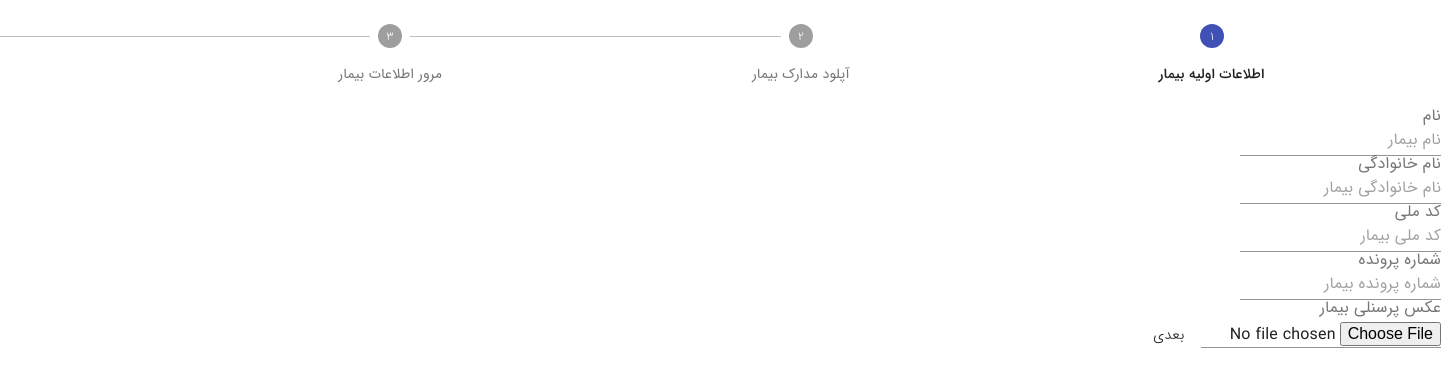
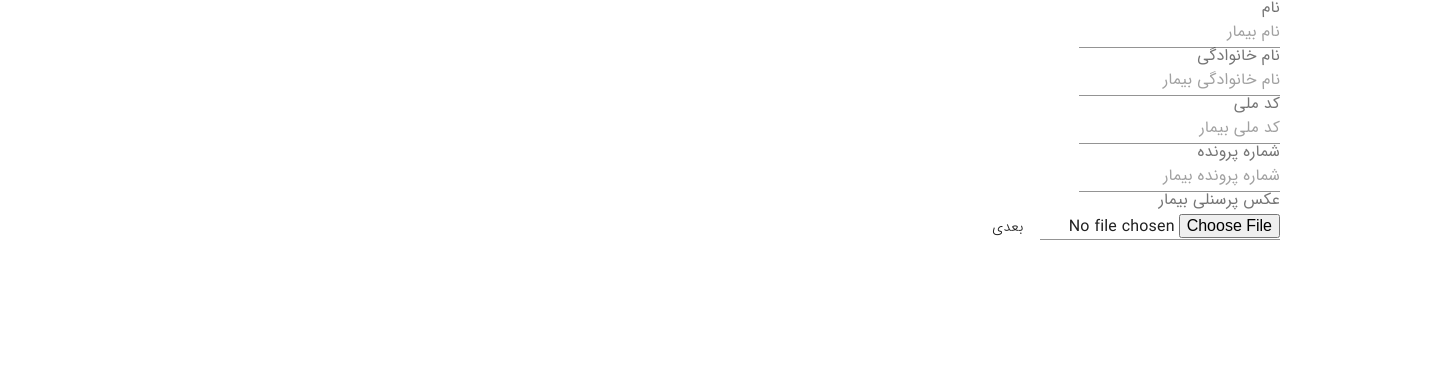
Before and after one commit to xdadev37/Saman-Tabesh-Patient-Automation, a React (Create React App) app: page / in a window 1280 px wide. Shown: the top 384 px of the page, 1441 px wide, since content can reach past the window. Built offline with nearby package versions, Linux system fonts and the light colour scheme; what jss-rtl would draw is missing.

Commit message:
encapsulating Forms ...

```diff
--- a/src/Pages/AddPatientPage/AddPatientPage.tsx
+++ b/src/Pages/AddPatientPage/AddPatientPage.tsx
@@ -1,140 +1,129 @@
-import { FC, useState, Fragment } from "react";
+import { FC, ChangeEvent, KeyboardEvent, Fragment } from "react";
+import { InputLabel, Input, Typography, Button } from "@material-ui/core";
+import { Alert } from "@material-ui/lab";
+import { useForm } from "react-hook-form";
+import { useAppDispatch, useAppSelector } from "../../Redux/hook";
+import { dataArrayRequiredName } from "./dataArray";
 import {
-  Button,
-  Typography,
-  Step,
-  Stepper,
-  StepLabel,
-} from "@material-ui/core";
-import { useAppSelector } from "../../Redux/hook";
-import {
+  setNationalId,
+  setFileNumber,
+  setAvatar,
   selectRequiredField,
-  selectOptionalField,
 } from "../../Redux/Slicer/patientInfoSlice";
-import RequiredFields from "./FormFields/RequiredFields/requiredFields";
-import OptionalFields from "./FormFields/OptionalFields/optionalFields";
 import axios from "axios";
+import NameFields from "./FormFields/RequiredFields/nameFields";
 
-const getSteps = () => [
-  "اطلاعات اولیه بیمار",
-  "آپلود مدارک بیمار",
-  "مرور اطلاعات بیمار",
-];
+const RequiredFields: FC = () => {
+  const dispatch = useAppDispatch();
+  const requiredField = useAppSelector(selectRequiredField);
+  const {
+    register,
+    watch,
+    formState: { errors },
+    handleSubmit,
+  } = useForm();
 
-const AddPatientPage: FC = () => {
-  const requiredField = useAppSelector(selectRequiredField);
-  const optionalField = useAppSelector(selectOptionalField);
-  const [activeStep, setActiveStep] = useState(0);
-  const [skipped, setSkipped] = useState(new Set<number>());
-  const steps = getSteps();
-
-  const isStepOptional = (step: number) => {
-    return step === 1;
-  };
-
-  const isStepSkipped = (step: number) => {
-    return skipped.has(step);
-  };
-
-  const handleNext = () => {
-    let newSkipped = skipped;
-    if (isStepSkipped(activeStep)) {
-      newSkipped = new Set(newSkipped.values());
-      newSkipped.delete(activeStep);
-    }
-
-    setActiveStep((prevActiveStep) => prevActiveStep + 1);
-    setSkipped(newSkipped);
-  };
-
-  const getStepContent = (step: number) => {
-    switch (step) {
-      case 0:
-        return <RequiredFields handleNext={handleNext} />;
-      case 1:
-        return <OptionalFields />;
-      case 2:
-        return <p>sss</p>;
-      default:
-        return <RequiredFields handleNext={handleNext} />;
+  const numberType = (event: KeyboardEvent) => {
+    if (event.which < 47 || event.which > 58) {
+      event.preventDefault();
     }
   };
 
-  const handleSkip = () => {
-    if (!isStepOptional(activeStep)) {
-      throw new Error("پر کردن فیلد ها الزامی است!");
-    }
+  const submit = async () => {
+    let axiosPromise = new Promise((sent, rejected) => {
+      axios
+        .post("http://localhost:3000/api/requiredForm", {
+          Name: requiredField.Name,
+          FamilyName: requiredField.FamilyName,
+          NationalId: requiredField.NationalId,
+          FileNumber: requiredField.FileNumber,
+          Avatar: requiredField.Avatar,
+        })
+        .then((res) => {
+          console.log(res);
+          if ((res.status = 201)) {
+            // sent();
+          } else {
+            sent(console.log("Error"));
+          }
+        });
 
-    setActiveStep((prevActiveStep) => prevActiveStep + 1);
-    setSkipped((prevSkipped) => {
-      const newSkipped = new Set(prevSkipped.values());
-      newSkipped.add(activeStep);
-      return newSkipped;
+      rejected(console.log("ارتباط قطع می باشد!"));
     });
-  };
 
-  const handleReset = () => {
-    setActiveStep(0);
-  };
-
-  const submit = (data: any) => {
-    return data;
-    // axios
-    //   .post("http://localhost:3000/addPatient", {
-    //     Name: requiredField.Name,
-    //     FamilyName: requiredField.FamilyName,
-    //     NationalId: requiredField.NationalId,
-    //     FileNumber: requiredField.FileNumber,
-    //     Avatar: requiredField.Avatar,
-    //     NationalIdDoc: optionalField.NationalIdDoc,
-    //     PathologyDoc: optionalField.PathologyDoc,
-    //     TreatmentDoc: optionalField.TreatmentDoc,
-    //     CommitmentDoc: optionalField.CommitmentDoc,
-    //     MRIReportDoc: optionalField.MRIReportDoc,
-    //     CTReportDoc: optionalField.CTReportDoc,
-    //     PETReportDoc: optionalField.PETReportDoc,
-    //     SonoReportDoc: optionalField.SonoReportDoc,
-    //     MamoReportDoc: optionalField.MamoReportDoc,
-    //     LabReportDoc: optionalField.LabReportDoc,
-    //     Comment: optionalField.Comment,
-    //   })
-    //   .then((res) => {});
+    await axiosPromise;
   };
 
   return (
-    <Fragment>
-      <Stepper activeStep={activeStep} alternativeLabel>
-        {steps.map((label) => (
-          <Step key={label}>
-            <StepLabel>{label}</StepLabel>
-          </Step>
-        ))}
-      </Stepper>
-      {activeStep === steps.length ? (
-        <Fragment>
-          <Typography>اطلاعات با موفقیت ثبت شد!</Typography>
-          <Button onClick={handleReset}>ریست</Button>
-        </Fragment>
-      ) : (
-        <Fragment>
-          <Typography>{getStepContent(activeStep)}</Typography>
-          {isStepOptional(activeStep) && (
-            <Button onClick={handleSkip} variant="contained" color="primary">
-              رد کردن
-            </Button>
-          )}
-          {/* <Button
-            variant="contained"
-            color="primary"
-            type="submit"
-            onClick={handleNext}
-          >
-            {activeStep === steps.length - 1 ? "ثبت" : "بعدی"}
-          </Button> */}
-        </Fragment>
+    <form onSubmit={handleSubmit(submit)}>
+      {/* Names */}
+      <NameFields />
+
+      {/* NationalId */}
+      <InputLabel htmlFor="NationalId">کد ملی</InputLabel>
+      <Input
+        onKeyPress={numberType}
+        inputProps={{ maxLength: 11 }}
+        placeholder="کد ملی بیمار"
+        id="NationalId"
+        {...register("NationalId", {
+          required: "پر کردن این فیلد الزامی است!",
+          minLength: {
+            value: 11,
+            message: "مقدار کد ملی حداقل باید 11 عدد باشد!",
+          },
+        })}
+        onInput={() => {
+          dispatch(setNationalId(watch("NationalId")));
+        }}
+      />
+      {errors.NationalId && (
+        <Typography>{errors.NationalId.message}</Typography>
       )}
-    </Fragment>
+
+      {/* FileNumber */}
+      <InputLabel htmlFor="FileNumber">شماره پرونده</InputLabel>
+      <Input
+        onKeyPress={numberType}
+        id="FileNumber"
+        inputProps={{ maxLength: 20 }}
+        placeholder="شماره پرونده بیمار"
+        {...register("FileNumber", {
+          required: "پر کردن این فیلد الزامی است!",
+        })}
+        onInput={() => {
+          dispatch(setFileNumber(watch("FileNumber")));
+        }}
+      />
+      {errors.FileNumber && (
+        <Typography>{errors.FileNumber.message}</Typography>
+      )}
+
+      {/* Avatar */}
+      <InputLabel htmlFor="Avatar">عکس پرسنلی بیمار</InputLabel>
+      <Input
+        id="Avatar"
+        type="file"
+        inputProps={{
+          accept: ".jpeg, .jpg",
+        }}
+        onInput={(event: ChangeEvent<HTMLInputElement>) => {
+          const file = event.target.files![0].size;
+
+          if (file > 100000) {
+            alert(
+              <Alert variant="filled" severity="warning">
+                حجم عکس آپلود شده بیش تر از حد مجاز است!
+              </Alert>
+            );
+          } else {
+            dispatch(setAvatar(watch("Avatar")));
+          }
+        }}
+      />
+      <Button type="submit">بعدی</Button>
+    </form>
   );
 };
 
-export default AddPatientPage;
+export default RequiredFields;
--- a/src/Pages/AddPatientPage/FormFields/OptionalFields/optionalFields.tsx
+++ b/src/Pages/AddPatientPage/FormFields/OptionalFields/optionalFields.tsx
@@ -19,7 +19,7 @@ const OptionalFields: React.FC = () => {
         .then((res) => {
           console.log(res);
           if ((res.status = 201)) {
-            sent(handleNext());
+            // sent();
           } else {
             sent(console.log("Error"));
           }
--- /dev/null
+++ b/src/Pages/AddPatientPage/FormFields/RequiredFields/nameFields.tsx
@@ -0,0 +1,52 @@
+import { FC, Fragment, KeyboardEvent } from "react";
+import { InputLabel, Input, Typography } from "@material-ui/core";
+import { useForm } from "react-hook-form";
+import { dataArrayRequiredName } from "../../dataArray";
+import { useAppDispatch } from "../../../../Redux/hook";
+
+const NameFields: FC = () => {
+  const {
+    register,
+    watch,
+    formState: { errors },
+  } = useForm();
+  const dispatch = useAppDispatch();
+
+  return (
+    <Fragment>
+      {dataArrayRequiredName.map((data) => (
+        <Fragment key={data.id}>
+          <InputLabel htmlFor={data.id}>{data.title}</InputLabel>
+          <Input
+            onKeyPress={(event: KeyboardEvent) => {
+              const ew = event.which;
+
+              if (ew === 32) {
+                return;
+              }
+              if (ew < 1574 || ew > 1741) {
+                event.preventDefault();
+              }
+            }}
+            inputProps={{ maxLength: 80 }}
+            placeholder={data.placeholder}
+            id={data.id}
+            {...register<string>(data.id, {
+              required: "پر کردن این فیلد الزامی است!",
+            })}
+            type="text"
+            onMouseEnter={() => console.log(errors)}
+            onInput={() => {
+              dispatch(data.func(watch(data.id)));
+            }}
+          />
+          {errors[data.id] && (
+            <Typography>{errors[data.id].message}</Typography>
+          )}
+        </Fragment>
+      ))}
+    </Fragment>
+  );
+};
+
+export default NameFields;
--- a/src/Pages/AddPatientPage/FormFields/RequiredFields/requiredFields.tsx
+++ b/src/Pages/AddPatientPage/FormFields/RequiredFields/requiredFields.tsx
@@ -12,11 +12,7 @@ import {
 } from "../../../../Redux/Slicer/patientInfoSlice";
 import axios from "axios";
 
-interface IHandleNext {
-  handleNext: () => void;
-}
-
-const RequiredFields: FC<IHandleNext> = ({ handleNext }) => {
+const RequiredFields: FC = () => {
   const dispatch = useAppDispatch();
   const requiredField = useAppSelector(selectRequiredField);
   const {
@@ -45,7 +41,7 @@ const RequiredFields: FC<IHandleNext> = ({ handleNext }) => {
         .then((res) => {
           console.log(res);
           if ((res.status = 201)) {
-            sent(handleNext());
+            // sent();
           } else {
             sent(console.log("Error"));
           }
```
